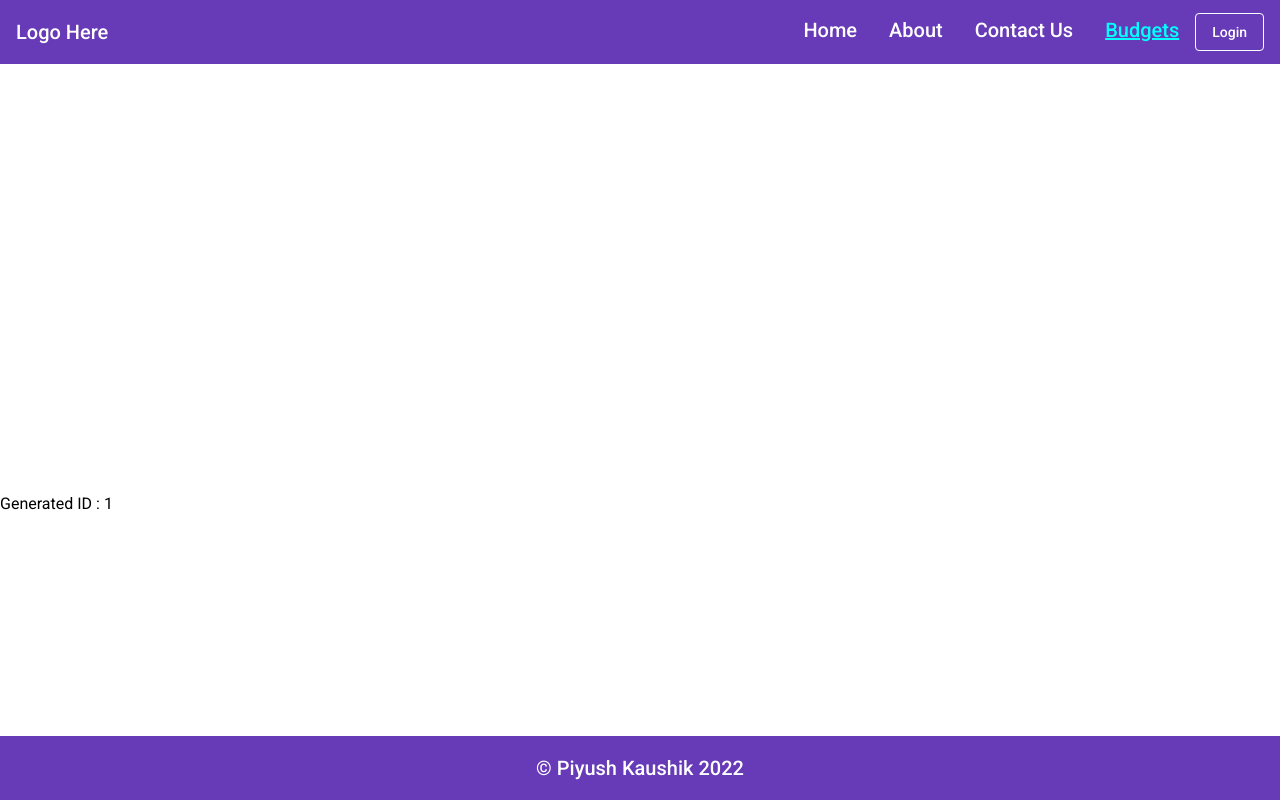
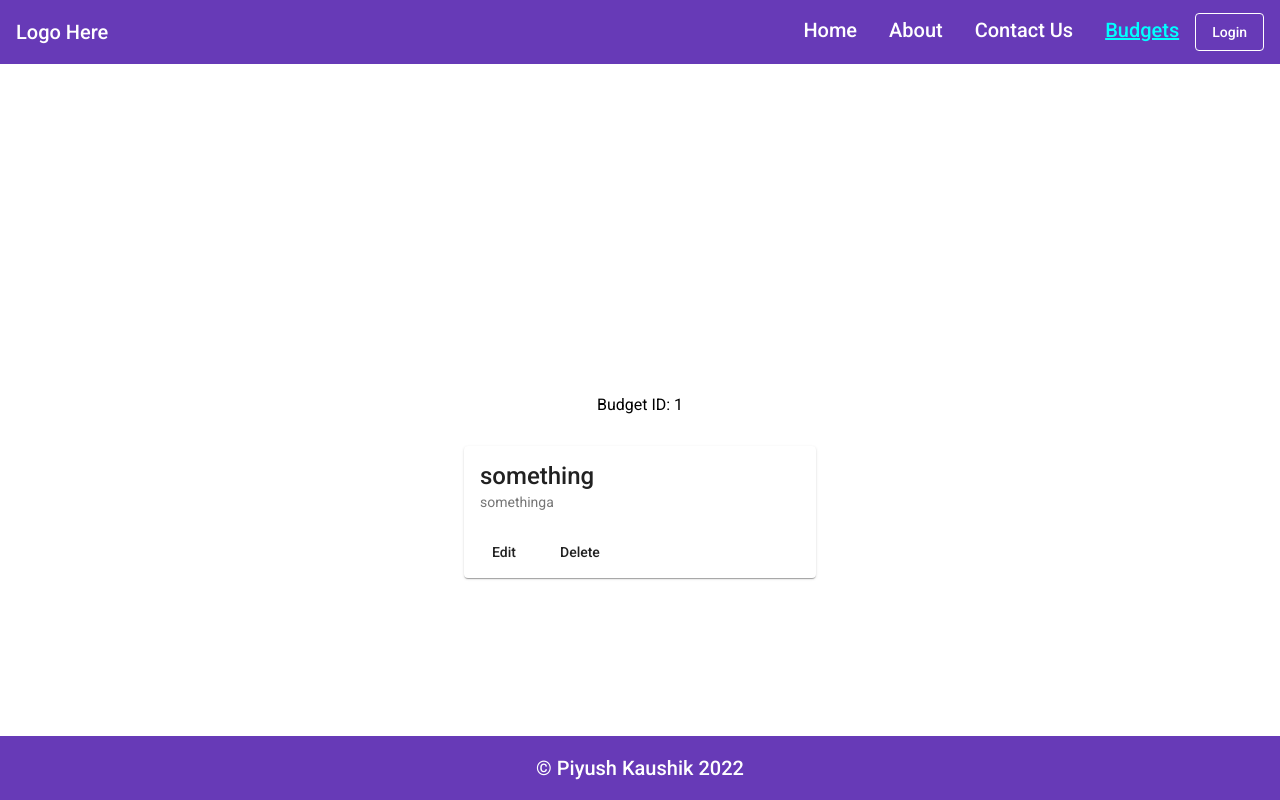
Before and after one commit to KaushikDev/expense-tracker-git, an Angular app: page /budgets/1 in a window 1280 px wide. Built offline with nearby package versions, Linux system fonts and the light colour scheme.

Commit message:
Added budgets feature

```diff
--- a/src/app/components/budgets/budgets.component.ts
+++ b/src/app/components/budgets/budgets.component.ts
@@ -11,38 +11,47 @@ export class BudgetsComponent implements OnInit {
   toggleAddNewBudgetBtnLabel = 'Add New Budget';
   newBudgetTitle = '';
   newBudgetAmount: number = 0;
-  newBudgetId = Math.floor(Math.random() * 1000);
 
-  budgetList = [
-    { id: this.newBudgetId, title: 'First Budget', amount: 50000 },
-    { id: this.newBudgetId, title: 'Second Budget', amount: 32034 },
+  budgetList: { id: number; title: string; amount: number }[] = [
+    // { id: 1, title: 'First Budget', amount: 50000 },
+    // { id: 2, title: 'Second Budget', amount: 32034 },
   ];
   constructor(private router: Router, private route: ActivatedRoute) {}
 
-  ngOnInit(): void {}
+  ngOnInit(): void {
+    this.budgetList = JSON.parse(localStorage.getItem('budgetList') || '[]');
+  }
+
+  updateAddNewBudgetBtnLabel = () => {
+    this.toggleAddNewBudgetBtnLabel = this.toggleNewBudgetForm
+      ? 'Hide New Budget'
+      : 'Add New Budget';
+  };
 
   toggleNewBugetForm = () => {
     this.toggleNewBudgetForm = !this.toggleNewBudgetForm;
-    this.toggleAddNewBudgetBtnLabel = !this.toggleNewBudgetForm
-      ? 'Add New Budget'
-      : 'Hide New Budget';
+    this.updateAddNewBudgetBtnLabel();
     console.log('The add new budget button was clicked!!');
   };
 
   saveBudget = () => {
-    console.log('New Budget has been saved!!');
-    this.budgetList.push({
-      id: this.newBudgetId,
-      title: this.newBudgetTitle,
-      amount: this.newBudgetAmount,
-    });
-    this.postSaveBudget();
+    console.log(`Current budget list length == ${this.budgetList.length}`);
+    if (this.newBudgetTitle && this.newBudgetAmount) {
+      this.budgetList.push({
+        id: this.budgetList.length + 1,
+        title: this.newBudgetTitle,
+        amount: this.newBudgetAmount,
+      });
+      localStorage.setItem('budgetList', JSON.stringify(this.budgetList));
+      this.postSaveBudget();
+    }
   };
 
   postSaveBudget = () => {
     this.newBudgetAmount = 0;
     this.newBudgetTitle = '';
     this.toggleNewBudgetForm = false;
+    this.updateAddNewBudgetBtnLabel();
   };
 
   viewBudgetPage = (id: number) => {
--- a/src/app/components/budgets/single-budget/single-budget.component.css
+++ b/src/app/components/budgets/single-budget/single-budget.component.css
@@ -0,0 +1,11 @@
+.singleBudget{
+    width: 100%;
+    display: flex;
+    flex-direction: column;
+    justify-content: center;
+    align-items: center;
+  }
+  .budget-card{
+    width: 25%;
+    margin-top: 1rem;
+  }
--- a/src/app/components/budgets/single-budget/single-budget.component.html
+++ b/src/app/components/budgets/single-budget/single-budget.component.html
@@ -1 +1,10 @@
-<p>Generated ID : {{ ID }}</p>
+<div class="singleBudget">
+  <p>Budget ID: {{ ID }}</p>
+  <mat-card class="budget-card">
+    <mat-card-title>{{ "something" }}</mat-card-title>
+    <mat-card-subtitle>{{ "somethinga" }}</mat-card-subtitle>
+    <mat-card-actions>
+      <button mat-button>Edit</button><button mat-button>Delete</button>
+    </mat-card-actions>
+  </mat-card>
+</div>
--- a/src/app/components/budgets/single-budget/single-budget.component.ts
+++ b/src/app/components/budgets/single-budget/single-budget.component.ts
@@ -8,6 +8,12 @@ import { ActivatedRoute } from '@angular/router';
 })
 export class SingleBudgetComponent implements OnInit {
   ID: number = 0;
+  singleBudget: { id: number; title: string; amount: number } = {
+    id: 0,
+    title: 'No title',
+    amount: 0,
+  };
+
   constructor(private route: ActivatedRoute) {}
 
   ngOnInit(): void {
```
